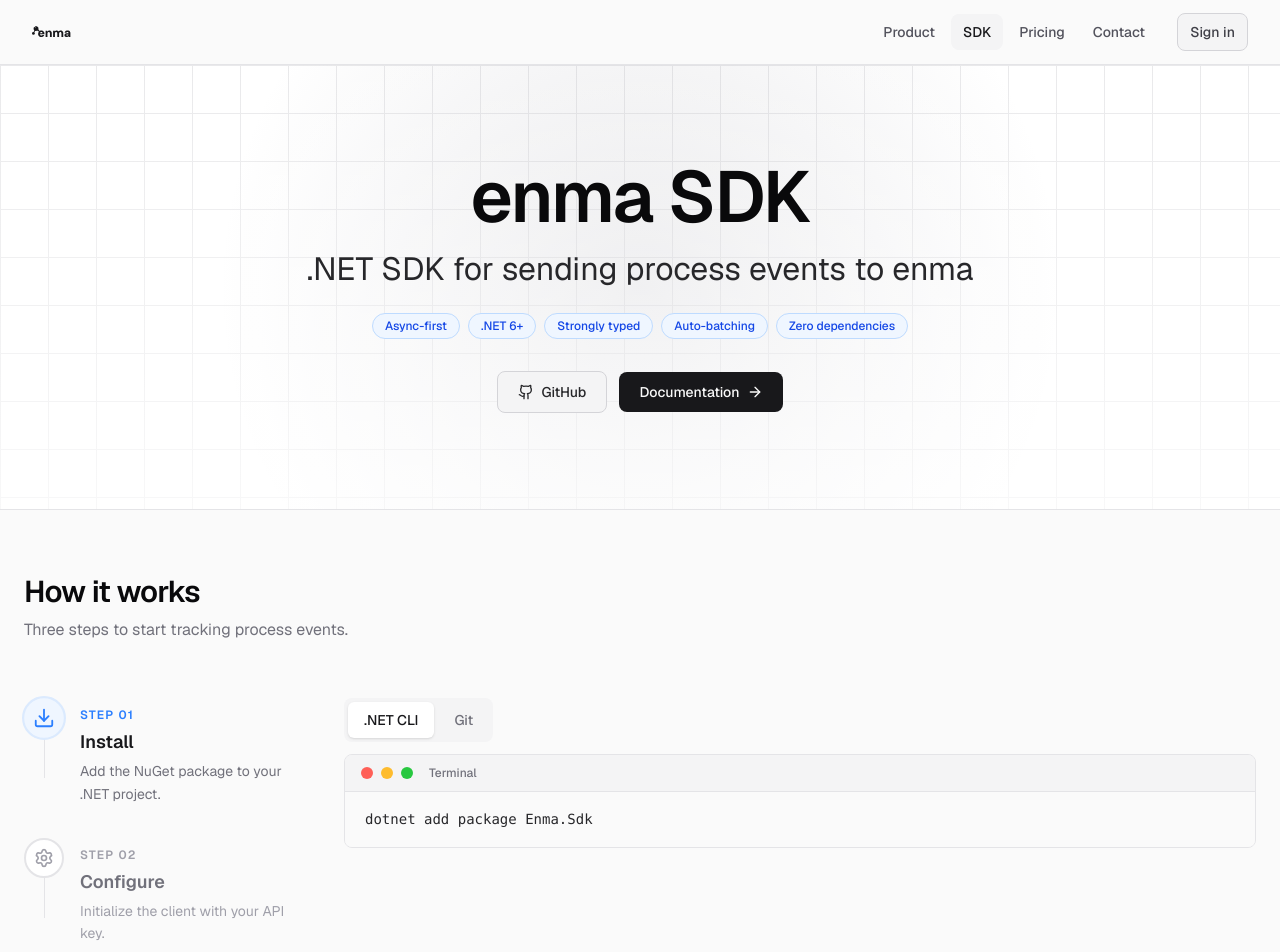
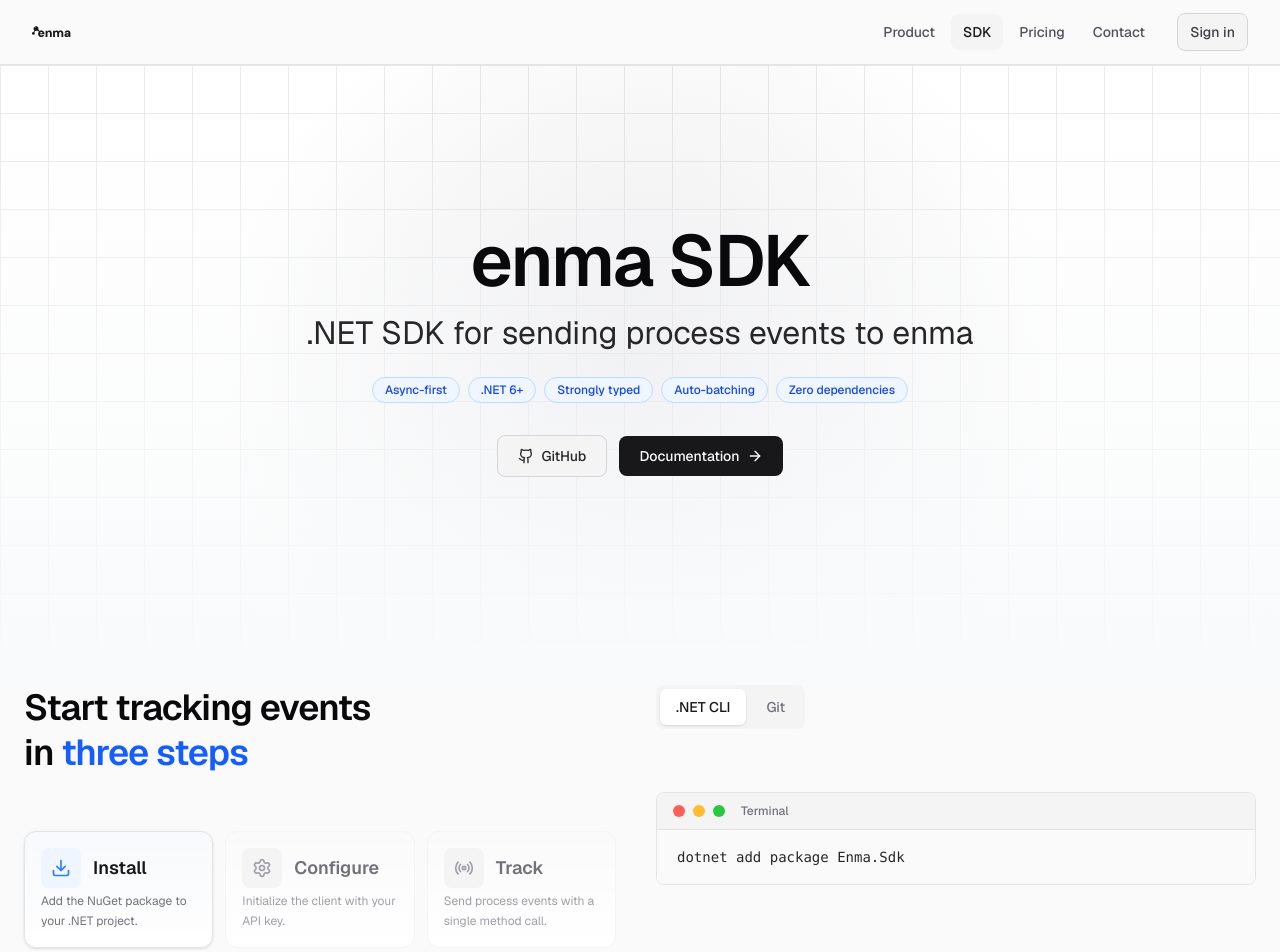
Before and after one commit to enma-repos/enma, a Next.js app in the folder frontend/: page /sdk in a window 1280 px wide. Shown: the top 952 px of the page. Built offline with nearby package versions, Linux system fonts and the light colour scheme.

Commit message:
sdk page design refactor

```diff
--- a/frontend/src/app/(landing)/sdk/page.tsx
+++ b/frontend/src/app/(landing)/sdk/page.tsx
@@ -27,6 +27,7 @@
     iconColor: "text-blue-500",
     bgColor: "bg-blue-50",
     borderColor: "border-blue-100",
+    gradient: "from-blue-50/30 to-white",
     tabs: [
       { label: ".NET CLI", code: "dotnet add package Enma.Sdk" },
       { label: "Git", code: "git clone https://github.com/enma-repos/enma-sdk.git" },
@@ -40,6 +41,7 @@
     iconColor: "text-amber-500",
     bgColor: "bg-amber-50",
     borderColor: "border-amber-100",
+    gradient: "from-amber-50/30 to-white",
     code: `var client = new EnmaClient(options => {
     options.ApiKey = "<your-api-key>";
     options.ProjectId = "my-project";
@@ -55,6 +57,7 @@
     iconColor: "text-emerald-500",
     bgColor: "bg-emerald-50",
     borderColor: "border-emerald-100",
+    gradient: "from-emerald-50/30 to-white",
     code: 'await client.TrackAsync("order_placed", payload);',
   },
 ];
@@ -287,7 +290,7 @@
   return (
     <div className="min-h-screen bg-zinc-50">
       {/* Hero */}
-      <section className="relative isolate overflow-hidden border-b border-zinc-200 bg-white">
+      <section className="relative isolate overflow-hidden bg-white">
         {/* Grid pattern */}
         <div
           className="absolute inset-0 opacity-[0.25]"
@@ -305,9 +308,9 @@
               "radial-gradient(600px circle at 50% 50%, rgba(161,161,170,0.25), transparent 70%)",
           }}
         />
-        <div className="absolute inset-0 bg-[linear-gradient(180deg,rgba(255,255,255,0.1)_0%,rgba(255,255,255,0.7)_100%)]" />
+        <div className="absolute inset-0 bg-[linear-gradient(180deg,rgba(255,255,255,0.1)_0%,rgba(249,250,251,1)_100%)]" />
 
-        <div className="relative mx-auto flex max-w-7xl flex-col items-center px-6 py-24 text-center">
+        <div className="relative mx-auto flex max-w-7xl flex-col items-center px-6 pb-52 pt-40 text-center">
           <h1 className="text-6xl font-semibold tracking-tight text-zinc-950 sm:text-7xl">
             enma SDK
           </h1>
@@ -348,33 +351,36 @@
         </div>
       </section>
 
-      {/* How it works — stepper + split */}
-      <section className="mx-auto w-full max-w-7xl px-6 py-16">
-        <h2 className="text-3xl font-semibold tracking-tight text-zinc-950">
-          How it works
+      {/* How it works */}
+      <section className="relative -mt-16 mx-auto w-full max-w-7xl px-6 pt-16 pb-8">
+        <div className="grid items-center gap-10 sm:grid-cols-[1fr_600px]">
+          {/* Left — title + horizontal steps */}
+          <div>
+            <h2 className="text-3xl font-semibold leading-tight tracking-tight text-zinc-950 sm:text-4xl">
+              Start tracking events
+              <br />
+              in <span className="text-blue-600">three steps</span>
             </h2>
-        <p className="mt-2 text-base text-zinc-500">
-          Three steps to start tracking process events.
-        </p>
 
-        <div className="mt-10 grid items-start gap-10 sm:grid-cols-[280px_1fr]">
-          {/* Left — stepper */}
-          <div className="relative flex flex-col">
+            <div className="mt-14 grid grid-cols-3 gap-3">
               {steps.map((step, i) => {
                 const isActive = activeStep === i;
                 return (
                   <button
                     key={step.number}
                     onClick={() => setActiveStep(i)}
-                  className="group relative flex cursor-pointer items-start gap-4 py-4 text-left"
+                    className={`group cursor-pointer rounded-xl border p-4 text-left transition-all duration-300 bg-gradient-to-b ${
+                      isActive
+                        ? `${step.gradient} border-zinc-200 shadow-sm`
+                        : "from-transparent to-white border-zinc-100 hover:border-zinc-200 hover:shadow-sm"
+                    }`}
                   >
-                  {/* Vertical line + dot */}
-                  <div className="relative flex flex-col items-center">
+                    <div className="flex items-center gap-3">
                       <div
-                      className={`z-10 flex h-10 w-10 shrink-0 items-center justify-center rounded-full border-2 transition-all duration-300 ${
+                        className={`flex h-10 w-10 shrink-0 items-center justify-center rounded-lg transition-all duration-300 ${
                           isActive
-                          ? `${step.borderColor} ${step.bgColor} scale-110`
-                          : "border-zinc-200 bg-white group-hover:border-zinc-300 group-hover:scale-105"
+                            ? `${step.bgColor}`
+                            : "bg-zinc-100 group-hover:bg-zinc-200"
                         }`}
                       >
                         <step.icon
@@ -385,50 +391,32 @@
                           }`}
                         />
                       </div>
-                    {i < steps.length - 1 && (
-                      <div className="absolute top-10 h-full w-px bg-zinc-200" />
-                    )}
-                  </div>
-
-                  {/* Text */}
-                  <div className="pt-1">
-                    <span
-                      className={`text-xs font-semibold tracking-widest transition-colors duration-300 ${
-                        isActive ? step.iconColor : "text-zinc-400"
-                      }`}
-                    >
-                      STEP {step.number}
-                    </span>
                       <h3
-                      className={`mt-0.5 text-lg font-semibold transition-colors duration-300 ${
+                        className={`text-lg font-semibold transition-colors duration-300 ${
                           isActive ? "text-zinc-900" : "text-zinc-500 group-hover:text-zinc-700"
                         }`}
                       >
                         {step.title}
                       </h3>
+                    </div>
                     <p
-                      className={`mt-1 text-sm leading-relaxed transition-colors duration-300 ${
+                      className={`mt-1 text-xs leading-relaxed transition-colors duration-300 ${
                         isActive ? "text-zinc-500" : "text-zinc-400"
                       }`}
                     >
                       {step.description}
                     </p>
-                  </div>
                   </button>
                 );
               })}
             </div>
+          </div>
 
-          {/* Right — code preview with animation */}
-          <div className="sm:pt-4">
-            <div
-              key={activeStep}
-              className="animate-[fadeIn_0.3s_ease-out]"
-            >
-              {activeStep === 0 && steps[0].tabs ? (
-                <div>
-                  <div className="inline-flex gap-1 rounded-lg bg-zinc-100 p-1">
-                    {steps[0].tabs.map((tab, i) => (
+          {/* Right — tabs + centered terminal */}
+          <div className="flex flex-col self-stretch">
+            {/* Tabs — always at top */}
+            <div className={`${activeStep === 0 ? "opacity-100" : "pointer-events-none opacity-0"} self-start inline-flex gap-1 rounded-lg bg-zinc-100 p-1 transition-opacity duration-300`}>
+              {steps[0].tabs?.map((tab, i) => (
                 <button
                   key={tab.label}
                   onClick={() => setInstallTab(i)}
@@ -442,12 +430,17 @@
                 </button>
               ))}
             </div>
-                  <div className="mt-3">
+
+            {/* Terminal — centered */}
+            <div className="flex flex-1 items-center">
+              <div
+                key={activeStep}
+                className="w-full animate-fade-in"
+              >
+                {activeStep === 0 && steps[0].tabs ? (
                   <TerminalBlock title="Terminal">
                     {steps[0].tabs[installTab].code}
                   </TerminalBlock>
-                  </div>
-                </div>
                 ) : activeStep === 1 ? (
                   <TerminalBlock title="Program.cs">
                     <ConfigureCode />
@@ -460,23 +453,9 @@
               </div>
             </div>
           </div>
+        </div>
       </section>
 
-      {/* Quick example */}
-      <section className="border-t border-zinc-200 bg-white">
-        <div className="mx-auto w-full max-w-7xl px-6 py-16">
-          <h2 className="text-3xl font-semibold tracking-tight text-zinc-950">
-            Quick example
-          </h2>
-          <p className="mt-2 text-base text-zinc-500">
-            Full integration in one file.
-          </p>
-
-          <div className="mt-8 max-w-2xl">
-            <CSharpExample />
-          </div>
-        </div>
-      </section>
     </div>
   );
 }
--- a/frontend/src/app/globals.css
+++ b/frontend/src/app/globals.css
@@ -21,10 +21,14 @@
 @keyframes fadeIn {
   from {
     opacity: 0;
-    transform: translateY(4px);
+    transform: translateY(6px);
   }
   to {
     opacity: 1;
     transform: translateY(0);
   }
 }
+
+.animate-fade-in {
+  animation: fadeIn 0.3s ease-out both;
+}
```
Lines whose indentation alone changed are shown as unchanged.
